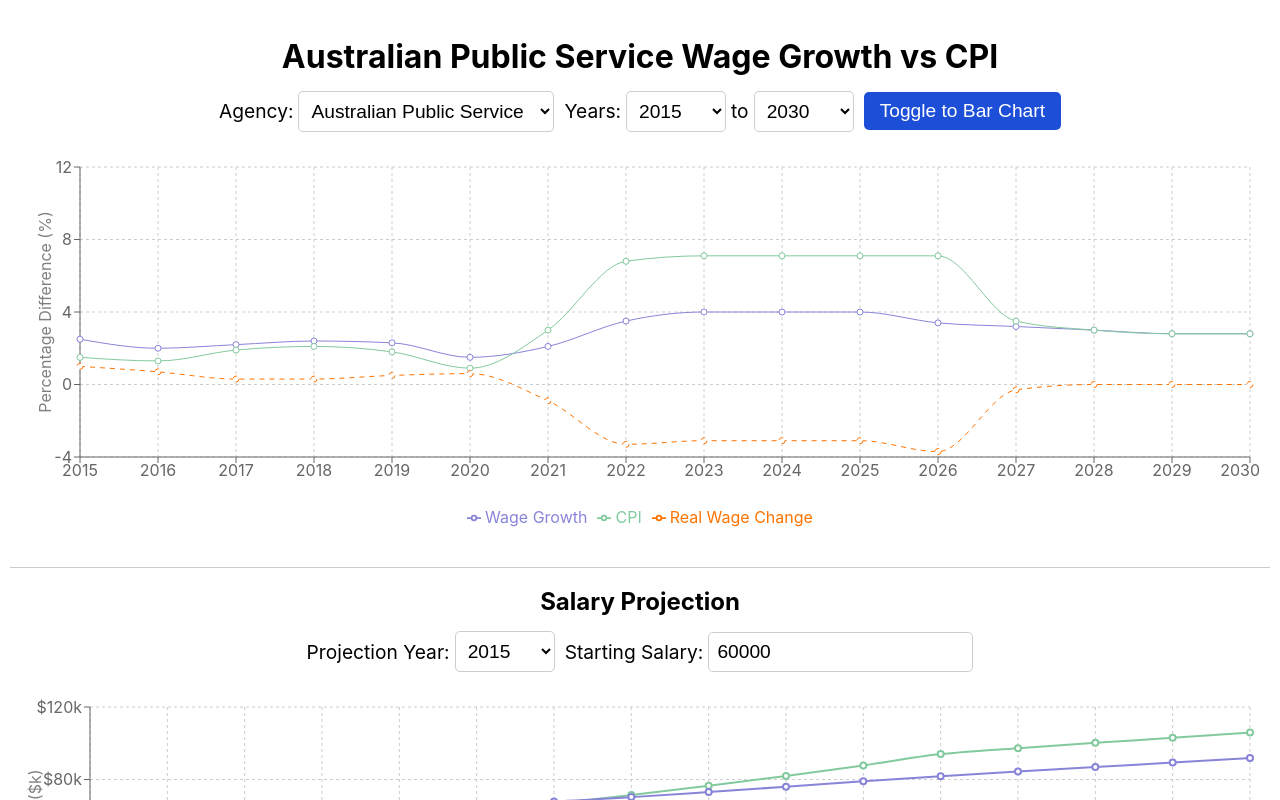
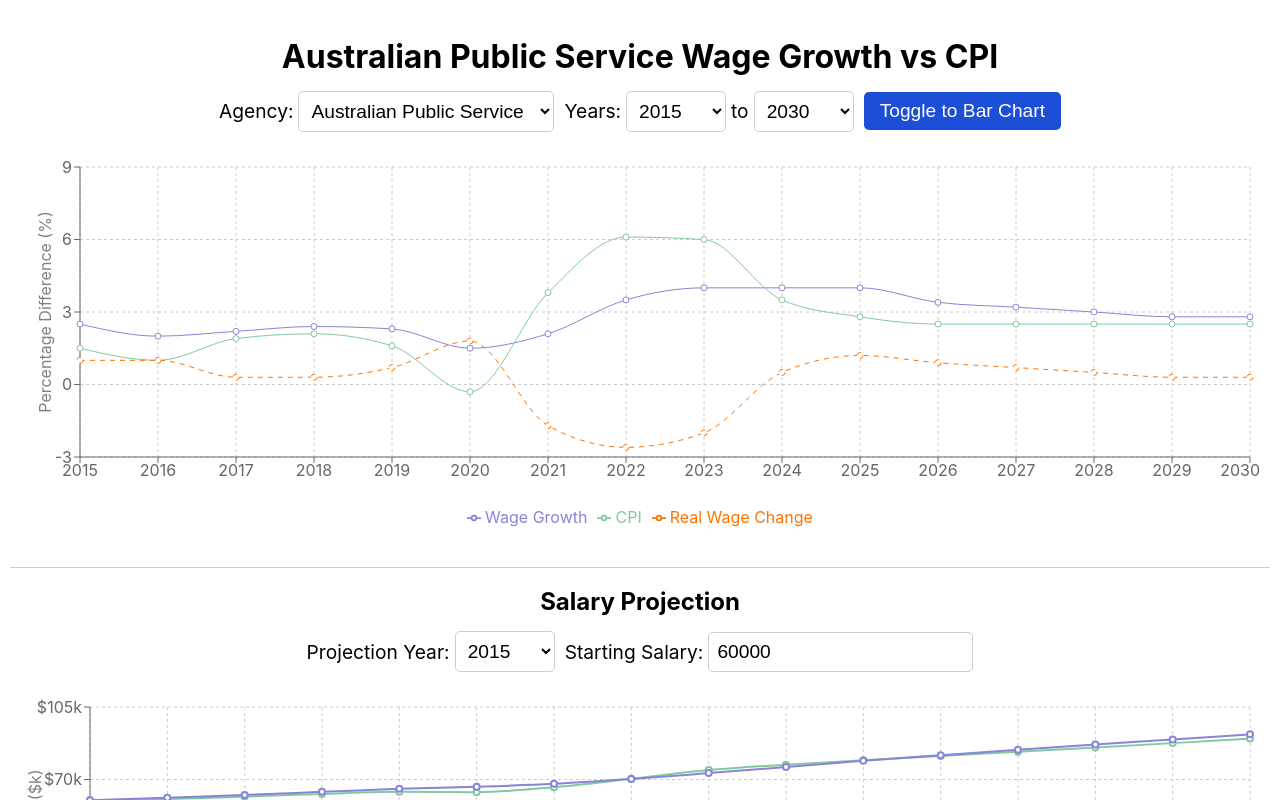
Before and after one commit to ashah12/aps-vs-cpi, a React (Create React App) app: page / in a window 1280 px wide. Shown: the top 800 px of the page. Built offline with nearby package versions, Linux system fonts and the light colour scheme.

Commit message:
Pulling in correct data

```diff
--- a/src/App.js
+++ b/src/App.js
@@ -9,66 +9,86 @@
   'APS': {
     name: 'Australian Public Service',
     data: [
-      { year: 2015, wage: 2.5, cpi: 1.5 },
-      { year: 2016, wage: 2.0, cpi: 1.3 },
-      { year: 2017, wage: 2.2, cpi: 1.9 },
-      { year: 2018, wage: 2.4, cpi: 2.1 },
-      { year: 2019, wage: 2.3, cpi: 1.8 },
-      { year: 2020, wage: 1.5, cpi: 0.9 },
-      { year: 2021, wage: 2.1, cpi: 3.0 },
-      { year: 2022, wage: 3.5, cpi: 6.8 },
-      { year: 2023, wage: 4.0, cpi: 7.1 },
-      { year: 2024, wage: 4.0, cpi: 7.1 },
-      { year: 2025, wage: 4.0, cpi: 7.1 },
-      { year: 2026, wage: 3.4, cpi: 7.1 },
-      { year: 2027, wage: 3.2, cpi: 3.5 },
-      { year: 2028, wage: 3.0, cpi: 3.0 },
-      { year: 2029, wage: 2.8, cpi: 2.8 },
-      { year: 2030, wage: 2.8, cpi: 2.8 }
+      { year: 2015, wage: 2.5 },
+      { year: 2016, wage: 2.0 },
+      { year: 2017, wage: 2.2 },
+      { year: 2018, wage: 2.4 },
+      { year: 2019, wage: 2.3 },
+      { year: 2020, wage: 1.5 },
+      { year: 2021, wage: 2.1 },
+      { year: 2022, wage: 3.5 },
+      { year: 2023, wage: 4.0 },
+      { year: 2024, wage: 4.0 },
+      { year: 2025, wage: 4.0 },
+      { year: 2026, wage: 3.4 },
+      { year: 2027, wage: 3.2 },
+      { year: 2028, wage: 3.0 },
+      { year: 2029, wage: 2.8 },
+      { year: 2030, wage: 2.8 }
     ]
   },
   'Defence': {
     name: 'Department of Defence',
     data: [
-      { year: 2015, wage: 2.7, cpi: 1.5 },
-      { year: 2016, wage: 2.2, cpi: 1.3 },
-      { year: 2017, wage: 2.4, cpi: 1.9 },
-      { year: 2018, wage: 2.6, cpi: 2.1 },
-      { year: 2019, wage: 2.5, cpi: 1.8 },
-      { year: 2020, wage: 1.7, cpi: 0.9 },
-      { year: 2021, wage: 2.3, cpi: 3.0 },
-      { year: 2022, wage: 3.7, cpi: 6.8 },
-      { year: 2023, wage: 4.2, cpi: 7.1 },
-      { year: 2024, wage: 4.2, cpi: 7.1 },
-      { year: 2025, wage: 4.2, cpi: 7.1 },
-      { year: 2026, wage: 3.6, cpi: 7.1 },
-      { year: 2027, wage: 3.4, cpi: 3.5 },
-      { year: 2028, wage: 3.2, cpi: 3.0 },
-      { year: 2029, wage: 3.0, cpi: 2.8 },
-      { year: 2030, wage: 3.0, cpi: 2.8 }
+      { year: 2015, wage: 2.7 },
+      { year: 2016, wage: 2.2 },
+      { year: 2017, wage: 2.4 },
+      { year: 2018, wage: 2.6 },
+      { year: 2019, wage: 2.5 },
+      { year: 2020, wage: 1.7 },
+      { year: 2021, wage: 2.3 },
+      { year: 2022, wage: 3.7 },
+      { year: 2023, wage: 4.2 },
+      { year: 2024, wage: 4.2 },
+      { year: 2025, wage: 4.2 },
+      { year: 2026, wage: 3.6 },
+      { year: 2027, wage: 3.4 },
+      { year: 2028, wage: 3.2 },
+      { year: 2029, wage: 3.0 },
+      { year: 2030, wage: 3.0 }
     ]
   },
   'ATO': {
     name: 'Australian Taxation Office',
     data: [
-      { year: 2015, wage: 2.3, cpi: 1.5 },
-      { year: 2016, wage: 1.8, cpi: 1.3 },
-      { year: 2017, wage: 2.0, cpi: 1.9 },
-      { year: 2018, wage: 2.2, cpi: 2.1 },
-      { year: 2019, wage: 2.1, cpi: 1.8 },
-      { year: 2020, wage: 1.3, cpi: 0.9 },
-      { year: 2021, wage: 1.9, cpi: 3.0 },
-      { year: 2022, wage: 3.3, cpi: 6.8 },
-      { year: 2023, wage: 3.8, cpi: 7.1 },
-      { year: 2024, wage: 3.8, cpi: 7.1 },
-      { year: 2025, wage: 3.8, cpi: 7.1 },
-      { year: 2026, wage: 3.2, cpi: 7.1 },
-      { year: 2027, wage: 3.0, cpi: 3.5 },
-      { year: 2028, wage: 2.8, cpi: 3.0 },
-      { year: 2029, wage: 2.6, cpi: 2.8 },
-      { year: 2030, wage: 2.6, cpi: 2.8 }
+      { year: 2015, wage: 2.3 },
+      { year: 2016, wage: 1.8 },
+      { year: 2017, wage: 2.0 },
+      { year: 2018, wage: 2.2 },
+      { year: 2019, wage: 2.1 },
+      { year: 2020, wage: 1.3 },
+      { year: 2021, wage: 1.9 },
+      { year: 2022, wage: 3.3 },
+      { year: 2023, wage: 3.8 },
+      { year: 2024, wage: 3.8 },
+      { year: 2025, wage: 3.8 },
+      { year: 2026, wage: 3.2 },
+      { year: 2027, wage: 3.0 },
+      { year: 2028, wage: 2.8 },
+      { year: 2029, wage: 2.6 },
+      { year: 2030, wage: 2.6 }
     ]
   }
+};
+
+// ABS CPI data for June quarter
+const CPIData = {
+  2015: 1.5,
+  2016: 1.0,
+  2017: 1.9,
+  2018: 2.1,
+  2019: 1.6,
+  2020: -0.3,
+  2021: 3.8,
+  2022: 6.1,
+  2023: 6.0,
+  2024: 3.5, // Projected
+  2025: 2.8, // Projected
+  2026: 2.5, // Projected
+  2027: 2.5, // Projected
+  2028: 2.5, // Projected
+  2029: 2.5, // Projected
+  2030: 2.5  // Projected
 };
 
 export default function App() {
@@ -96,7 +116,8 @@
       .filter(d => d.year >= startYear && d.year <= endYear)
       .map(d => ({
         ...d,
-        gap: d.wage - d.cpi // Real wage change
+        cpi: CPIData[d.year] || 0,
+        gap: d.wage - (CPIData[d.year] || 0) // Real wage change
       }));
   }, [startYear, endYear, selectedAgency]);
 
@@ -116,7 +137,7 @@
       .filter(d => d.year <= endYear)
       .map((d, idx) => {
         if (idx > 0) {
-          expected *= (1 + d.cpi / 100);
+          expected *= (1 + (CPIData[d.year] || 0) / 100);
           actual *= (1 + d.wage / 100);
         }
 
```
